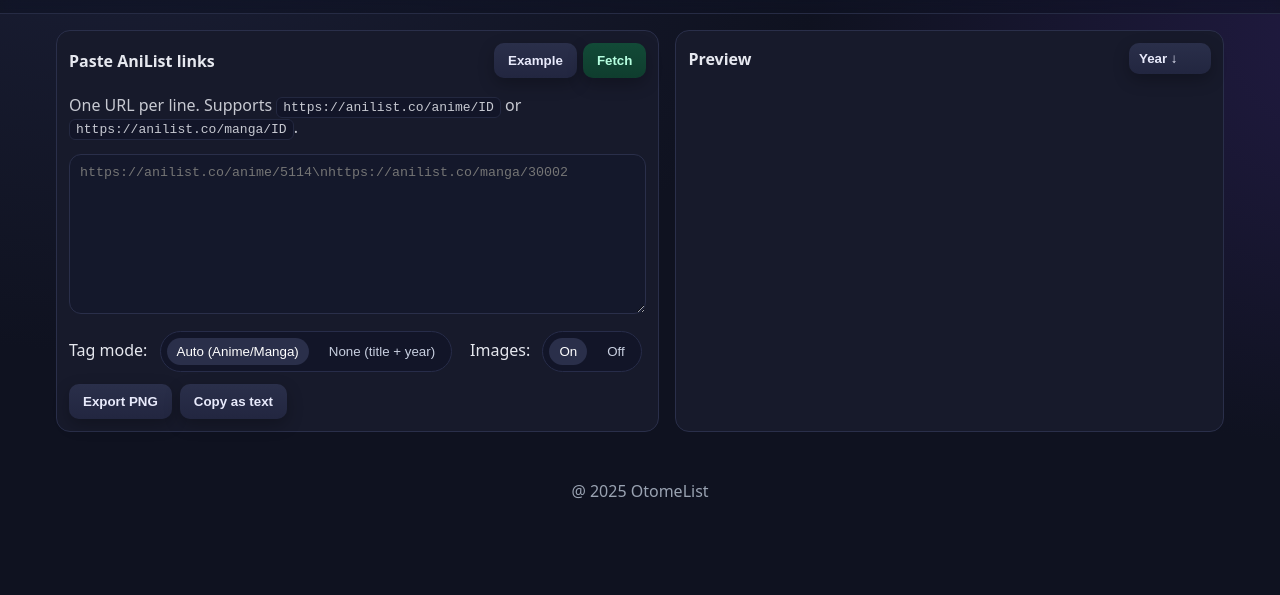
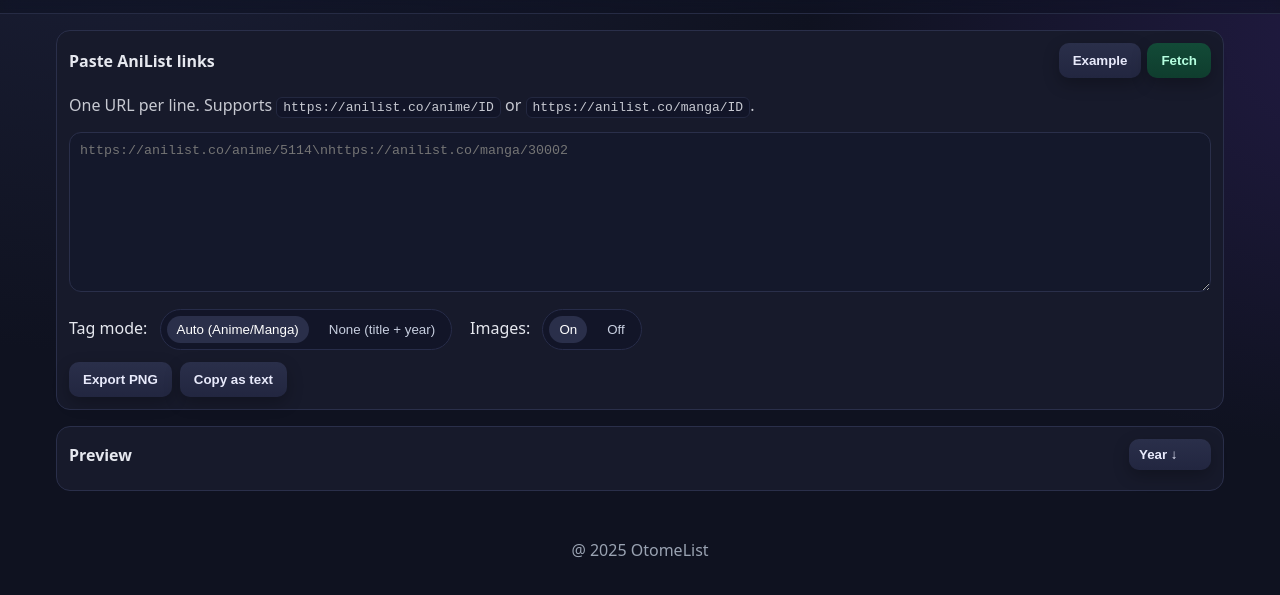
Before and after one commit to SomostVE/otomelist, a plain HTML site: page otomelistv2.html in a window 1280 px wide. Shown: the part 47-642 px from the top of the page. Drawn offline with Linux system fonts and the light colour scheme.

Commit message:
Change grid layout to single column

```diff
--- a/otomelistv2.html
+++ b/otomelistv2.html
@@ -32,7 +32,7 @@
     textarea{width:100%; min-height:160px; background:#14182b; color:var(--text); border:1px solid #2a2f4a; border-radius:12px; padding:10px}
     code{background:#121528; padding:2px 6px; border-radius:6px; border:1px solid #262b44}
 
-    .grid{display:grid; gap:16px; grid-template-columns: 1.1fr 1fr}
+    .grid{display:grid; gap:16px; grid-template-columns: 1fr}
     @media (max-width: 980px){ .grid{grid-template-columns: 1fr} }
 
     /* list rendering */
```
